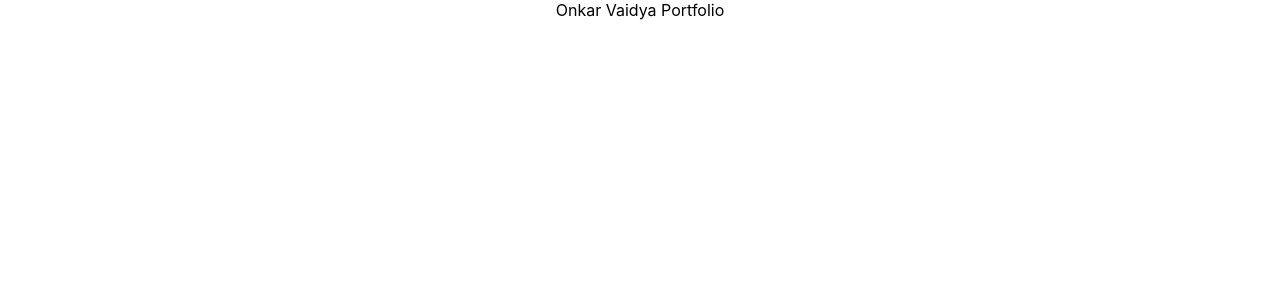
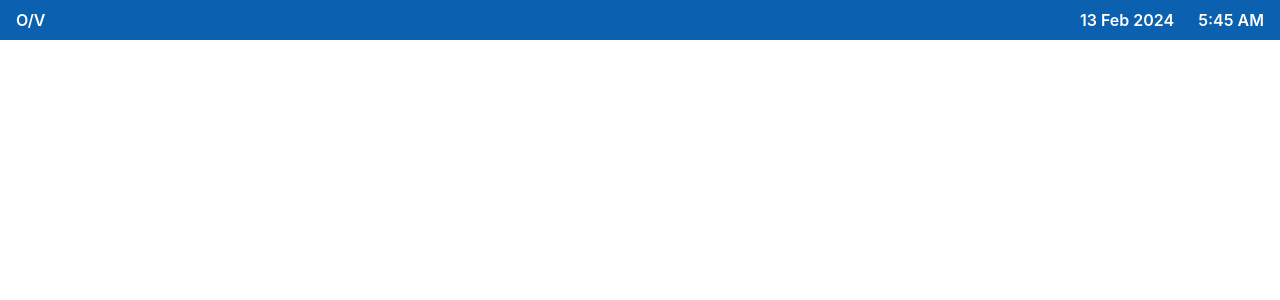
Before and after one commit to onkar2405/my-portfolio, a React (Create React App) app: page / in a window 1280 px wide. Shown: the top 300 px of the page. Built offline with nearby package versions, Linux system fonts and the light colour scheme.

Commit message:
Added tailwind setup and Navbar component with Live date and time.

```diff
--- a/package.json
+++ b/package.json
@@ -2,13 +2,14 @@
   "name": "my-portfolio",
   "version": "0.1.0",
   "private": true,
+  "description": "Onkar Vaidya personal website",
   "dependencies": {
     "@testing-library/jest-dom": "^5.17.0",
     "@testing-library/react": "^13.4.0",
     "@testing-library/user-event": "^13.5.0",
     "react": "^18.2.0",
     "react-dom": "^18.2.0",
-    "react-scripts": "5.0.1",
+    "react-scripts": "^5.0.1",
     "web-vitals": "^2.1.4"
   },
   "scripts": {
@@ -34,5 +35,8 @@
       "last 1 firefox version",
       "last 1 safari version"
     ]
+  },
+  "devDependencies": {
+    "tailwindcss": "^3.4.1"
   }
 }
--- a/src/App.css
+++ b/src/App.css
@@ -1,3 +1,6 @@
 .App {
   text-align: center;
+  background-color: #0b60b0;
 }
+
+/* Navbar Style starts here */
--- a/src/App.js
+++ b/src/App.js
@@ -1,9 +1,10 @@
 import "./App.css";
+import Navbar from "./components/Navbar";
 
 function App() {
   return (
-    <div className="App">
-      <header>Onkar Vaidya Portfolio</header>
+    <div className="App px-4 py-2">
+      <Navbar />
     </div>
   );
 }
--- /dev/null
+++ b/src/components/Navbar.js
@@ -0,0 +1,37 @@
+import { useEffect } from "react";
+import { useState } from "react";
+
+function Navbar() {
+  const [liveTime, setLiveTime] = useState(new Date());
+
+  useEffect(function () {
+    setInterval(() => setLiveTime(new Date()), 3000);
+  }, []);
+
+  return (
+    <>
+      <div className="text-white font-semibold flex justify-between">
+        <h3>O/V</h3>
+
+        <div className="flex gap-6">
+          <h3>
+            {liveTime.toLocaleDateString("en-GB", {
+              day: "numeric",
+              month: "short",
+              year: "numeric",
+            })}
+          </h3>
+          <h3>
+            {liveTime.toLocaleString("en-US", {
+              hour: "numeric",
+              minute: "numeric",
+              hour12: true,
+            })}
+          </h3>
+        </div>
+      </div>
+    </>
+  );
+}
+
+export default Navbar;
--- /dev/null
+++ b/tailwind.config.js
@@ -0,0 +1,8 @@
+/** @type {import('tailwindcss').Config} */
+module.exports = {
+  content: ["./src/**/*.{js,jsx,ts,tsx}"],
+  theme: {
+    extend: {},
+  },
+  plugins: [],
+};
```
Also changed, not shown: src/index.css (+7 -3 lines), 1 other file (tests, documents, lock files or other folders).
